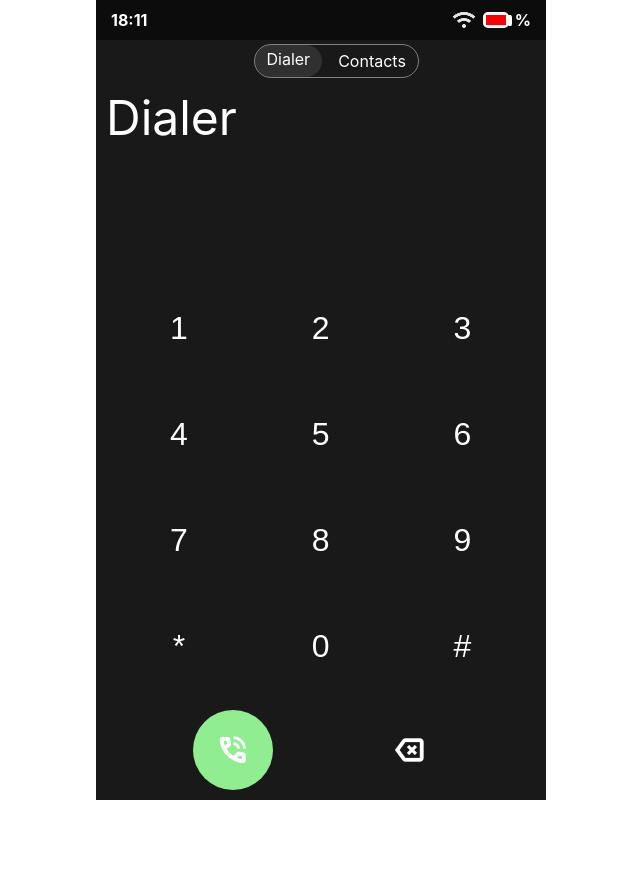
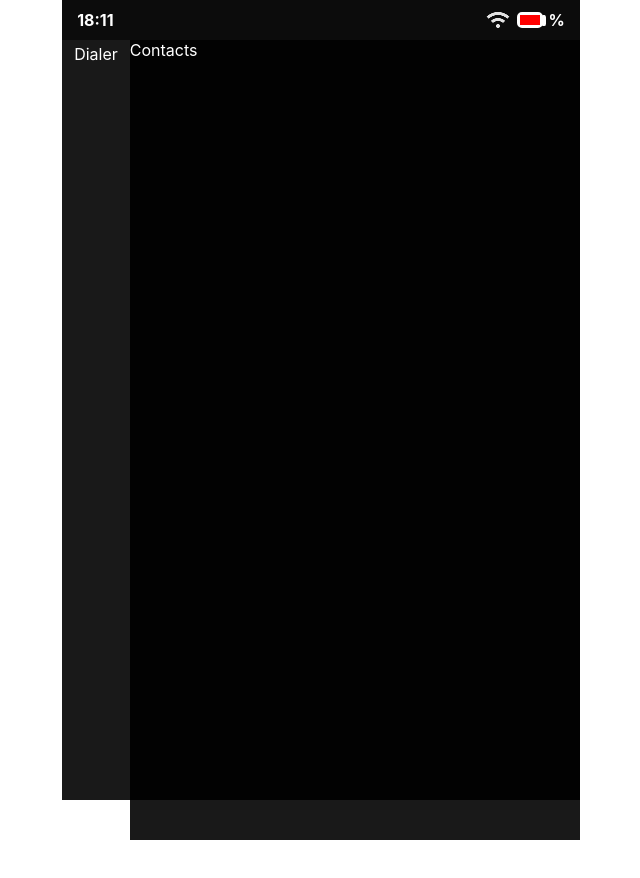
Before and after one commit to ShwetaShaw76/TurquoiseOs, a Vue app: page / in a window 1280 px wide. Shown: the top 878 px of the page, without its empty margins (319-959 px from the left). Before the commit the page ends 800 px from the top, so only its background shows below. Built offline with nearby package versions, Linux system fonts and the light colour scheme.

Commit message:
making the Ui of the contacts

```diff
--- a/src/components/Contacts.vue
+++ b/src/components/Contacts.vue
@@ -43,7 +43,40 @@ import Header from './Header.vue';
 <template>
     <div class="contacts">
         <header @mousedown="(e)=>startDrag(e,'header')"><Header></Header></header>
+        <div class="menu"><div class="dialer">Dialer</div><div class="contacts">Contacts</div></div>
+        <div class="heading">Calls</div>
     </div>
 </template>
 
-<style scoped></style>
+<style scoped>
+.contacts{
+    aspect-ratio:9/16;
+    height:100vh;
+
+    background:rgba(0,0,0,0.9);
+    display:flex;
+    flex-direction:column;
+}
+.heading{
+    color:white;
+    font-size:3rem;
+    padding:5px 13px;
+}
+.menu{
+    color:white;
+    display:flex;
+    flex-direction:row;
+    width:fit-content;
+    height:fit-content;
+}
+.dialer{
+    padding:4px 12px;
+    border-radius:20px;
+}
+.dialer:hover{
+    cursor:pointer;
+}
+.contacts:hover{
+    cursor:pointer;
+}
+</style>
--- a/src/router/index.js
+++ b/src/router/index.js
@@ -6,6 +6,7 @@ import Language from '@/components/Language.vue'
 import Calculator from '@/components/Calculator.vue'
 import Google from '@/components/Google.vue'
 import Phone from '@/components/Phone.vue'
+import Contacts from '@/components/Contacts.vue'
 
 const routes = [
   // { path:'/' , component:Language},
@@ -14,7 +15,8 @@ const routes = [
   { path:'/Toppanel' , component:Toppanel},
   { path:'/Appscreen' , component:Appscreen},
   { path:'/Google' , component:Google},
-  { path:'/' , component:Phone},
+  { path:'/Phone' , component:Phone},
+  { path:'/' , component:Contacts},
 ]
 
 const router = createRouter({
```
